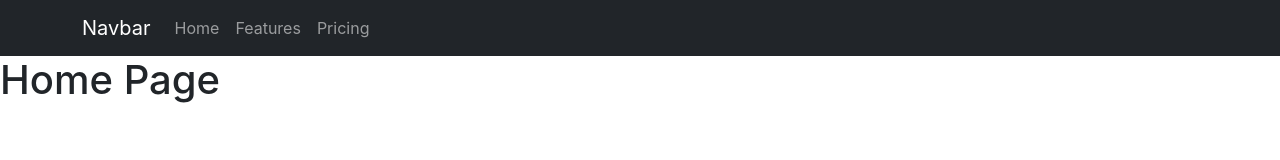
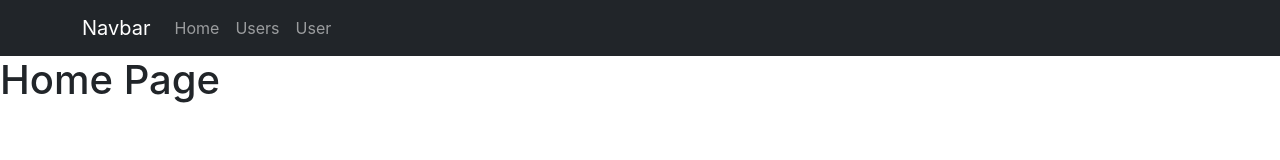
Before and after one commit to KrisOnCode/react-fun-hooks, a React (Create React App) app: page / in a window 1280 px wide. Shown: the top 160 px of the page. Built offline with nearby package versions, Linux system fonts and the light colour scheme.

Commit message:
added nav links

```diff
--- a/src/components/NavBar.jsx
+++ b/src/components/NavBar.jsx
@@ -7,9 +7,9 @@ export default function NavBar() {
         <Container>
         <Navbar.Brand href="#home">Navbar</Navbar.Brand>
             <Nav className="me-auto">
-            <Nav.Link href="#home">Home</Nav.Link>
-            <Nav.Link href="#features">Features</Nav.Link>
-            <Nav.Link href="#pricing">Pricing</Nav.Link>
+            <Nav.Link href="/">Home</Nav.Link>
+            <Nav.Link href="/users">Users</Nav.Link>
+            <Nav.Link href="/user">User</Nav.Link>
             </Nav>
         </Container>
         </Navbar>
```
